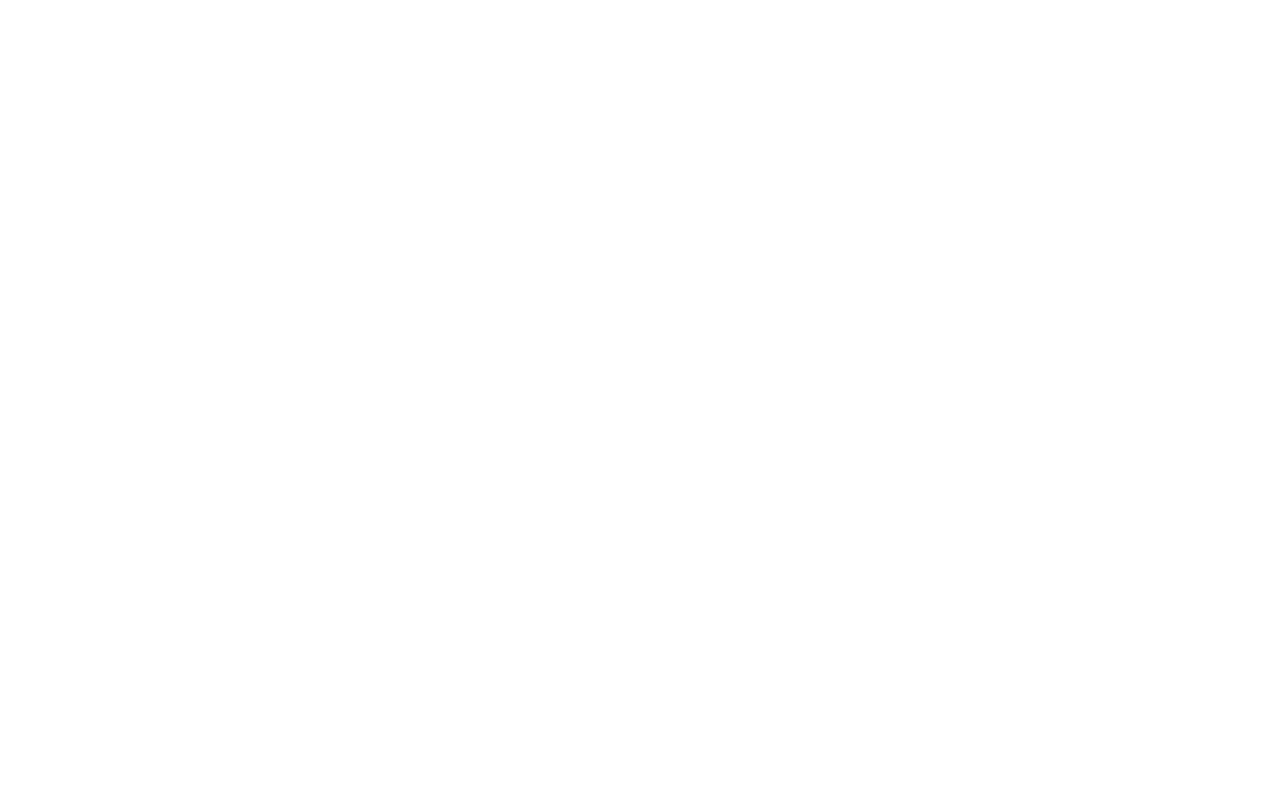
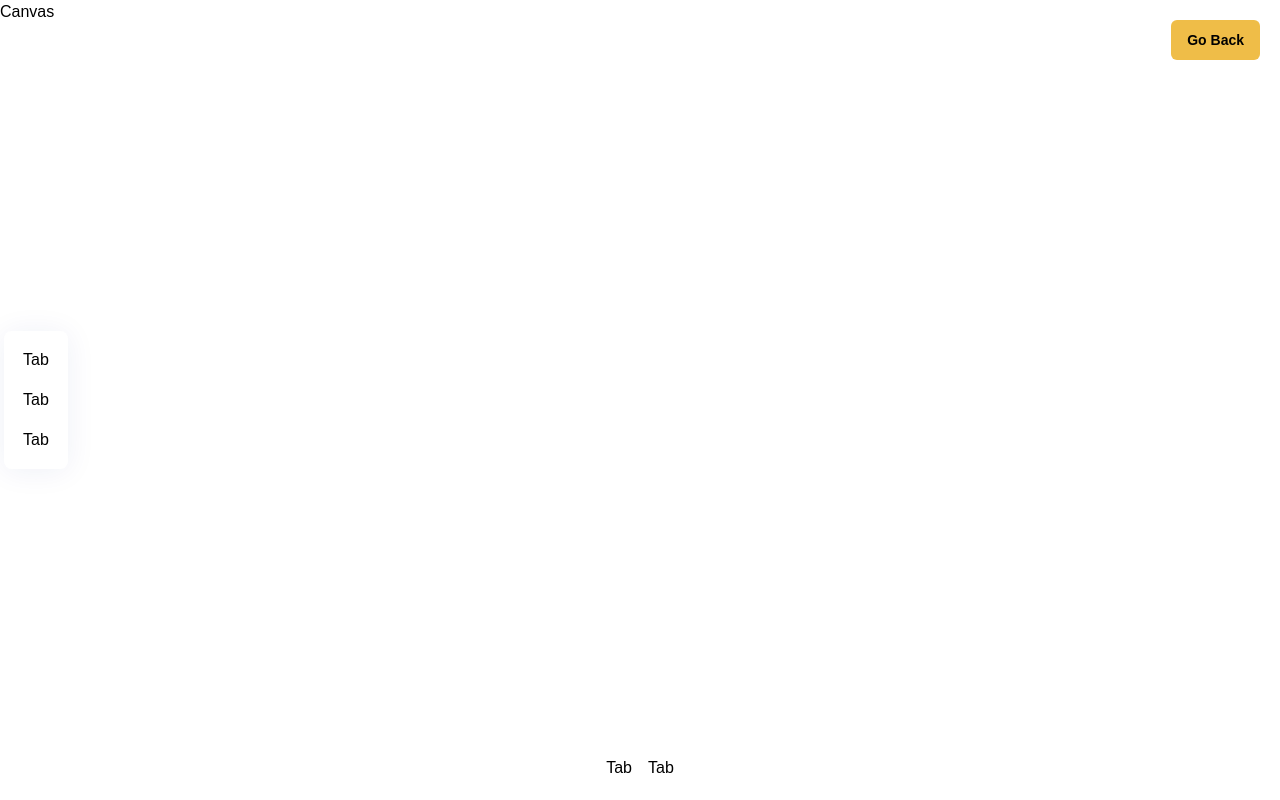
Before and after one commit to azilRababe/AIWeb3D, a React (Vite) app in the folder client/: page / in a window 1280 px wide. Both pictures are taken after a click on the button "Customize It". Built offline with nearby package versions, Linux system fonts and the light colour scheme; a web font is replaced by a local one.

Commit message:
initial commit

```diff
--- a/client/src/App.jsx
+++ b/client/src/App.jsx
@@ -7,8 +7,8 @@
     <>
       <main className="app transition-all ease-in">
         <Home />
-        {/* <Canvas />
-        <Customizer /> */}
+        <Canvas />
+        <Customizer />
       </main>
     </>
   );
--- /dev/null
+++ b/client/src/Components/AIPicker.jsx
@@ -0,0 +1,5 @@
+import React from "react";
+
+export const AIPicker = () => {
+  return <div>AIPicker</div>;
+};
--- /dev/null
+++ b/client/src/Components/ColorPicker.jsx
@@ -0,0 +1,5 @@
+import React from "react";
+
+export const ColorPicker = () => {
+  return <div>ColorPicker</div>;
+};
--- a/client/src/Components/CustomButton.jsx
+++ b/client/src/Components/CustomButton.jsx
@@ -1,7 +1,7 @@
 import React from "react";
 import { useSnapshot } from "valtio";
 
-import state from "../store";
+import { state } from "../store";
 import { getContrastingColor } from "../config/helpers";
 
 export const CustomButton = ({ type, title, customStyles, handleClick }) => {
--- /dev/null
+++ b/client/src/Components/FilePicker.jsx
@@ -0,0 +1,5 @@
+import React from "react";
+
+export const FilePicker = () => {
+  return <div>FilePicker</div>;
+};
--- /dev/null
+++ b/client/src/Components/Tab.jsx
@@ -0,0 +1,5 @@
+import React from "react";
+
+export const Tab = () => {
+  return <div>Tab</div>;
+};
--- a/client/src/config/config.js
+++ b/client/src/config/config.js
@@ -1,4 +1,4 @@
-const config = {
+export const config = {
   development: {
     backendUrl: "http://localhost:8080/api/v1/dalle",
   },
@@ -6,5 +6,3 @@
     backendUrl: "https://devswag.onrender.com/api/v1/dalle",
   },
 };
-
-export default config;
--- a/client/src/pages/Customizer.jsx
+++ b/client/src/pages/Customizer.jsx
@@ -1,3 +1,65 @@
+import { useState, useEffect } from "react";
+import { AnimatePresence, motion } from "framer-motion";
+import { useSnapshot } from "valtio";
+
+import { config } from "../config/config";
+import { state } from "../store";
+
+import { download } from "../assets";
+
+import { downloadCanvasToImage, reader } from "../config/helpers";
+import { EditorTabs, FilterTabs, DecalTypes } from "../config/constants";
+import { fadeAnimation, slideAnimation } from "../config/motion";
+
+import { Tab } from "../Components/Tab";
+import { CustomButton } from "../Components/CustomButton";
+
 export const Customizer = () => {
-  return <div>Customizer</div>;
+  const snap = useSnapshot(state);
+  return (
+    <AnimatePresence>
+      {!snap.intro && (
+        <>
+          <motion.div
+            key="custom"
+            className="absolute top-0 left-0 z-10"
+            {...slideAnimation("left")}
+          >
+            <div className="flex items-center min-h-screen">
+              <div className="editortabs-container tabs">
+                {EditorTabs.map((tab) => (
+                  <Tab key={tab.name} tab={tab} handleClick={() => {}} />
+                ))}
+              </div>
+            </div>
+          </motion.div>
+          <motion.div
+            className="absolute z-10 top-5 right-5"
+            {...fadeAnimation}
+          >
+            <CustomButton
+              type="filled"
+              title="Go Back"
+              handleClick={() => (state.intro = true)}
+              customStyles="w-fit px-4 py-2.5 font-bold text-sm"
+            />
+          </motion.div>
+          <motion.div
+            className="filtertabs-container"
+            {...slideAnimation("up")}
+          >
+            {FilterTabs.map((tab) => (
+              <Tab
+                key={tab.name}
+                tab={tab}
+                isFilterTab
+                isActiveTab=""
+                handleClick={() => {}}
+              />
+            ))}
+          </motion.div>
+        </>
+      )}
+    </AnimatePresence>
+  );
 };
--- a/client/src/pages/Home.jsx
+++ b/client/src/pages/Home.jsx
@@ -1,7 +1,7 @@
 import { motion, AnimatePresence } from "framer-motion";
 import { useSnapshot } from "valtio";
 
-import state from "../store";
+import { state } from "../store";
 import {
   headContainerAnimation,
   headContentAnimation,
--- a/client/src/store/index.js
+++ b/client/src/store/index.js
@@ -1,6 +1,6 @@
 import { proxy } from "valtio";
 
-const state = proxy({
+export const state = proxy({
   intro: true,
   color: "#EFBD48",
   isLogoTexture: true,
@@ -8,5 +8,3 @@
   logoDecal: "./threejs.png",
   fullDecal: "./threejs.png",
 });
-
-export default state;
```
